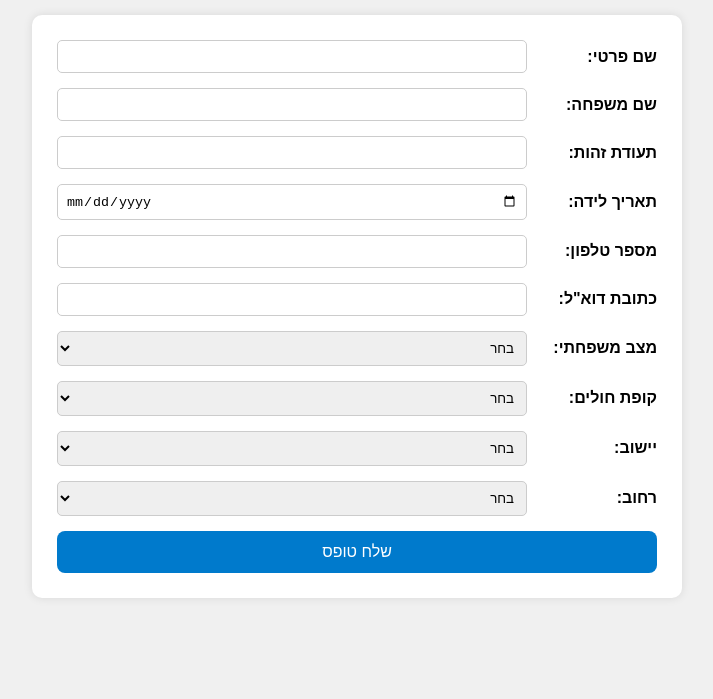
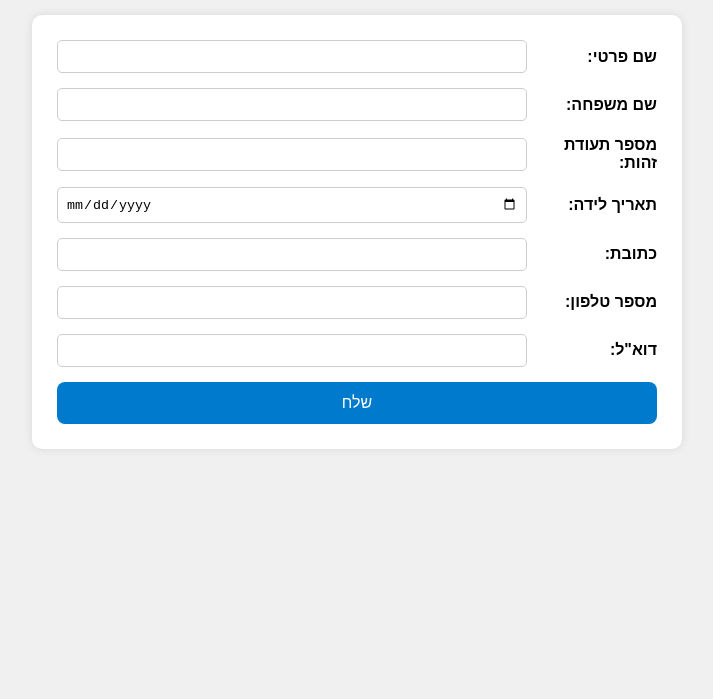
Before and after one commit to Roni-lichtig/HW3, a plain HTML site: page index.html in a window 1280 px wide. Shown: the part 101-800 px from the top of the page, without its empty margins (283-996 px from the left). Drawn offline with Linux system fonts and the light colour scheme.

Commit message:
Update index.html

```diff
--- a/index.html
+++ b/index.html
@@ -6,86 +6,39 @@
   <link rel="stylesheet" href="style.css">
 </head>
 <body>
-  <h1>טופס 101 - פרטים אישיים</h1>
-  <form action="submit.php" method="POST">
+  <div class="form-container">
+    <h1>טופס 101</h1>
+    <form action="#" method="post">
       <div class="form-group">
-      <label for="first_name">שם פרטי:</label>
-      <input type="text" id="first_name" name="first_name" required>
+        <label for="firstName">שם פרטי:</label>
+        <input type="text" id="firstName" name="firstName" required>
       </div>
-
       <div class="form-group">
-      <label for="last_name">שם משפחה:</label>
-      <input type="text" id="last_name" name="last_name" required>
+        <label for="lastName">שם משפחה:</label>
+        <input type="text" id="lastName" name="lastName" required>
       </div>
-
       <div class="form-group">
-      <label for="id_number">תעודת זהות:</label>
-      <input type="text" id="id_number" name="id_number" maxlength="9" required>
+        <label for="idNumber">מספר תעודת זהות:</label>
+        <input type="text" id="idNumber" name="idNumber" required>
       </div>
-
       <div class="form-group">
-      <label for="birth_date">תאריך לידה:</label>
-      <input type="date" id="birth_date" name="birth_date" required>
+        <label for="birthDate">תאריך לידה:</label>
+        <input type="date" id="birthDate" name="birthDate" required>
       </div>
-
+      <div class="form-group">
+        <label for="address">כתובת:</label>
+        <input type="text" id="address" name="address" required>
+      </div>
       <div class="form-group">
         <label for="phone">מספר טלפון:</label>
-      <input type="tel" id="phone" name="phone" pattern="[0-9]{10}" required>
+        <input type="tel" id="phone" name="phone" required>
       </div>
-
       <div class="form-group">
-      <label for="email">כתובת דוא"ל:</label>
+        <label for="email">דוא"ל:</label>
         <input type="email" id="email" name="email" required>
       </div>
-
-    <div class="form-group">
-      <label for="marital_status">מצב משפחתי:</label>
-      <select id="marital_status" name="marital_status" required>
-        <option value="">בחר</option>
-        <option value="רווק/ה">רווק/ה</option>
-        <option value="נשוי/אה">נשוי/אה</option>
-        <option value="גרוש/ה">גרוש/ה</option>
-        <option value="אלמן/ה">אלמן/ה</option>
-      </select>
+      <button type="submit">שלח</button>
+    </form>
   </div>
-
-    <div class="form-group">
-      <label for="health_fund">קופת חולים:</label>
-      <select id="health_fund" name="health_fund" required>
-        <option value="">בחר</option>
-        <option value="כללית">כללית</option>
-        <option value="מאוחדת">מאוחדת</option>
-        <option value="מכבי">מכבי</option>
-        <option value="לאומית">לאומית</option>
-        <option value="אחר">אחר</option>
-      </select>
-    </div>
-
-    <div class="form-group">
-      <label for="city">יישוב:</label>
-      <select id="city" name="city" required>
-        <option value="">בחר</option>
-        <option value="תל אביב">תל אביב</option>
-        <option value="ירושלים">ירושלים</option>
-        <option value="חיפה">חיפה</option>
-        <option value="באר שבע">באר שבע</option>
-        <option value="אילת">אילת</option>
-      </select>
-    </div>
-
-    <div class="form-group">
-      <label for="street">רחוב:</label>
-      <select id="street" name="street" required>
-        <option value="">בחר</option>
-        <option value="הרצל">הרצל</option>
-        <option value="אלנבי">אלנבי</option>
-        <option value="העצמאות">העצמאות</option>
-        <option value="דיזנגוף">דיזנגוף</option>
-        <option value="בן גוריון">בן גוריון</option>
-      </select>
-    </div>
-
-    <button type="submit">שלח טופס</button>
-  </form>
 </body>
 </html>
```
Lines whose indentation alone changed are shown as unchanged.
